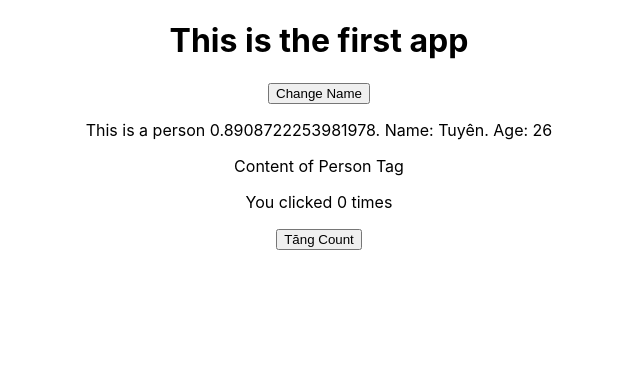
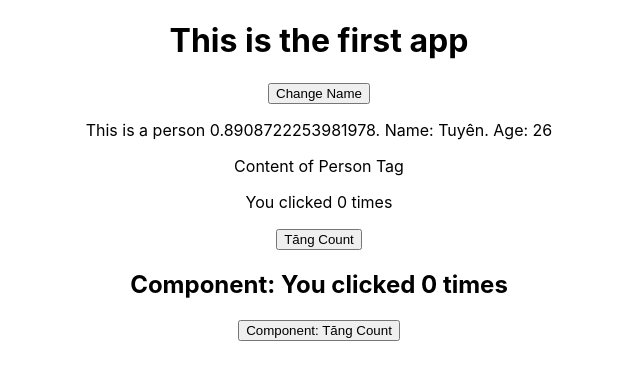
Before and after one commit to nguyenvantuyen6789/React-Tutorial-Tedu, a React (Create React App) app: page / in a window 1280 px wide. Shown: the top 380 px of the page, without its empty margins (321-961 px from the left). Built offline with nearby package versions, Linux system fonts and the light colour scheme.

Commit message:
100%! Dùng Component để tăng Variable count

```diff
--- a/src/App.js
+++ b/src/App.js
@@ -2,6 +2,7 @@ import logo from './logo.svg';
 import './App.css';
 import React, { useState } from 'react';
 import Person from './components/Person';
+import Example from './components/Example';
 
 function App() {
   const changNameHandler = (e) => {
@@ -18,6 +19,7 @@ function App() {
 
       <p>You clicked {count} times</p>
       <button onClick={ () => setCount(count + 1) }>Tăng Count</button>
+      <Example></Example>
     </div>
 
     // Cách 2
--- /dev/null
+++ b/src/components/Example.js
@@ -0,0 +1,22 @@
+import React from "react";
+import { Component } from "react";
+
+class Example extends Component {
+    constructor() {
+        super();
+        this.state = {
+            count: 0
+        }
+    }
+
+    render() {
+        return (
+            <div>
+                <h2>Component: You clicked {this.state.count} times</h2>
+                <button onClick={ () => this.setState({ count: this.state.count + 1}) }>Component: Tăng Count</button>
+            </div>
+        );
+    }
+}
+
+export default Example;
```
